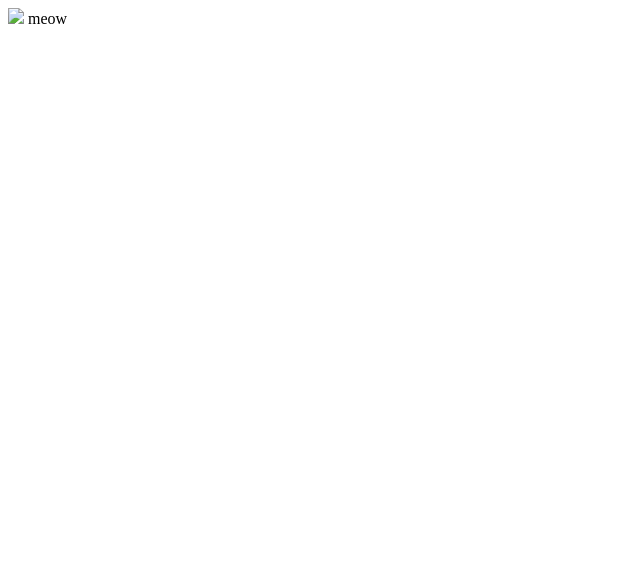
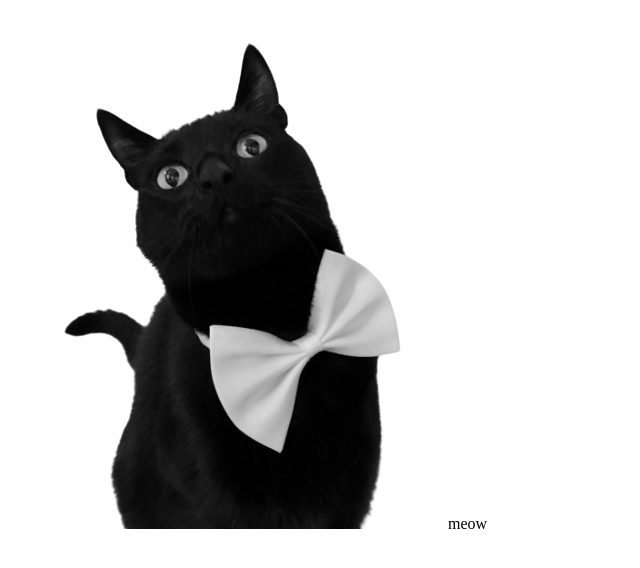
Before and after one commit to e-ewedding/wedding, a plain HTML site: page index.html in a window 1280 px wide. Shown: the whole page, without its empty margins (0-640 px from the left). Drawn offline with Linux system fonts and the light colour scheme.

Commit message:
petrie placeholder

```diff
--- a/index.html
+++ b/index.html
@@ -5,7 +5,7 @@
     <title>Emily and Elliot's Wedding</title>
 </head>
 <body>
-<img src="img/petrie-transparent.png.png">
+<img src="img/petrie-transparent.png">
 meow
 </body>
 </html>
```
